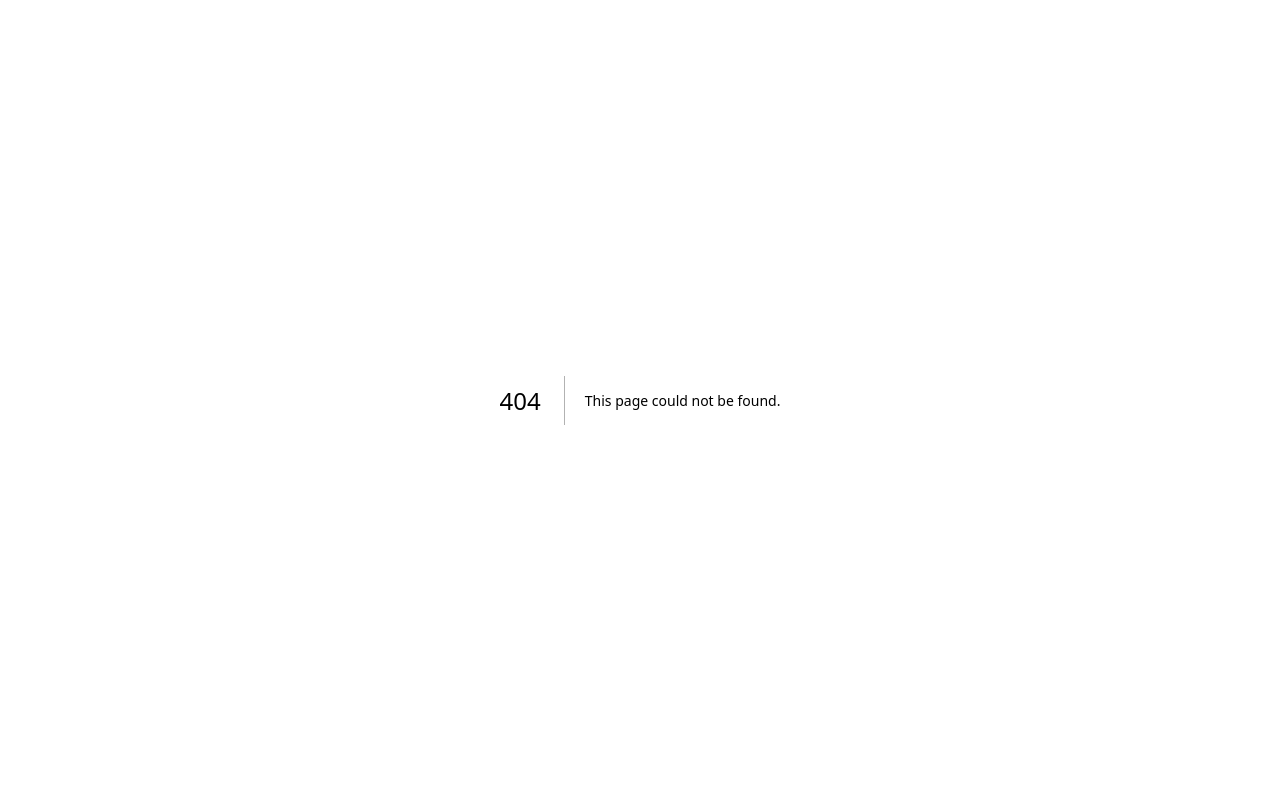
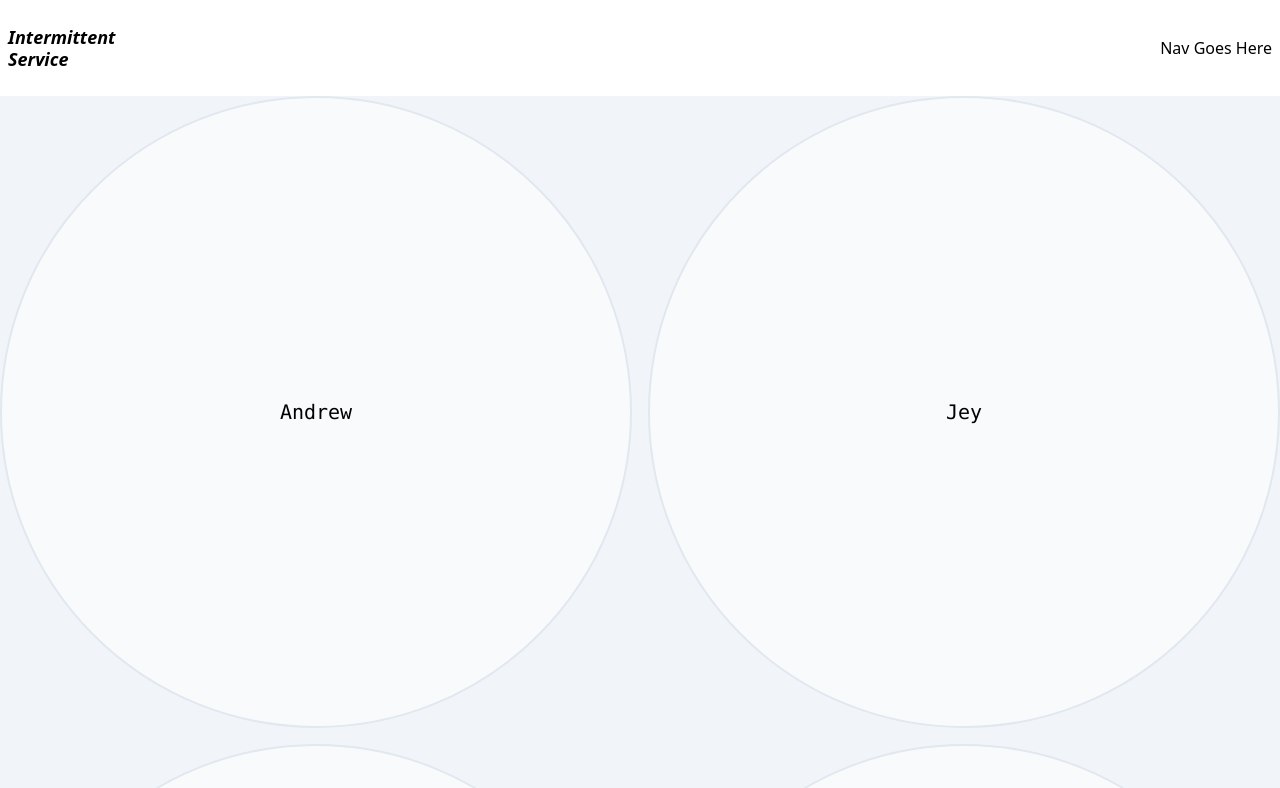
Before and after one commit to nonissue/saas, a Next.js app: page /add in a window 1280 px wide. Before the commit this address had no page. Shown: the top 788 px of the page. Built offline with nearby package versions, Linux system fonts and the light colour scheme.

Commit message:
first pass at add page

```diff
--- /dev/null
+++ b/src/demo-data.json
@@ -0,0 +1,8 @@
+[
+  { "name": "Andrew Choi", "id": 1 },
+  { "name": "Jey Naicker", "id": 2 },
+  { "name": "Kellan St. Louis", "id": 3 },
+  { "name": "Andy Williams", "id": 4 },
+  { "name": "Nick Galasso", "id": 5 },
+  { "name": "SeIn Sunwoo", "id": 6 }
+]
--- /dev/null
+++ b/src/pages/add.tsx
@@ -0,0 +1,39 @@
+import { type NextPage } from "next";
+
+import _people from "~/demo-data.json";
+
+type Person = {
+  id: number;
+  name: string;
+};
+
+const people = _people as Person[];
+
+const AddMatch: NextPage = () => {
+  return (
+    <div>
+      <div className="flex h-24 items-center justify-between p-2">
+        <div className="text-lg font-bold italic leading-tight">
+          Intermittent
+          <br />
+          Service
+        </div>
+        <div className="">Nav Goes Here</div>
+      </div>
+      <div className="flex flex-col">
+        <div className="grid grid-cols-2 gap-4 bg-slate-100">
+          {people.map((person: Person) => (
+            <div
+              key={person.id}
+              className="flex aspect-square  items-center justify-center rounded-full border-2 border-slate-200 bg-slate-50 text-center font-mono text-xl"
+            >
+              {person.name.split(" ", 1)[0]}
+            </div>
+          ))}
+        </div>
+      </div>
+    </div>
+  );
+};
+
+export default AddMatch;
```
